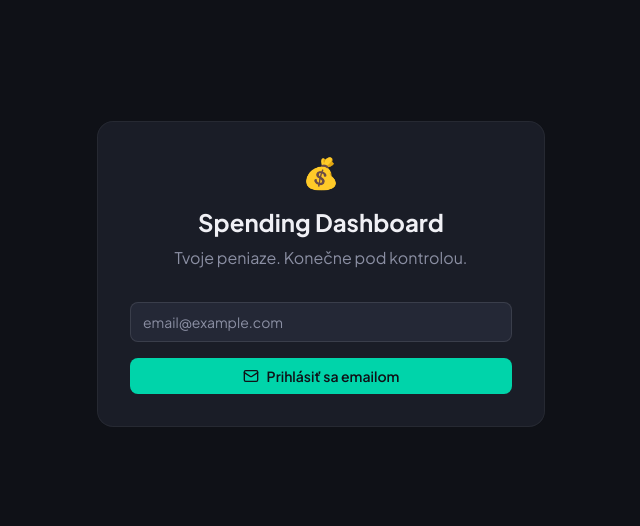
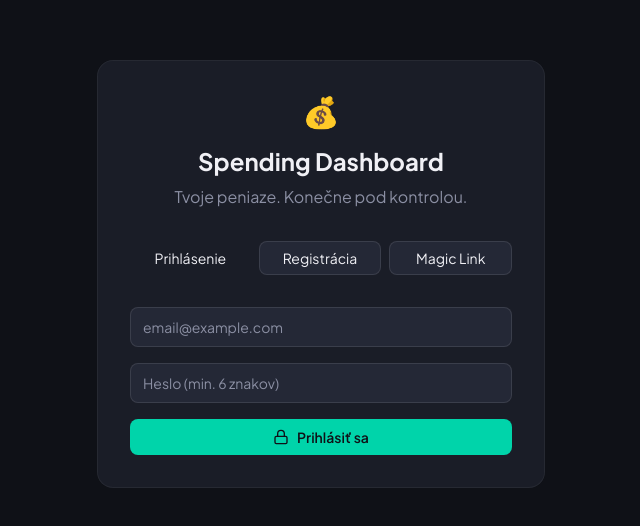
Before and after one commit to Capilaopenclaw/spending-dashboard, a Next.js app in the folder apps/web/: page /login in a window 1280 px wide. Shown: the part 126-652 px from the top of the page, without its empty margins (319-959 px from the left). Built offline with nearby package versions, Linux system fonts and the light colour scheme; no server answers.

Commit message:
feat: add password authentication (signin/signup) + improve magic link
- Three modes: Sign In (password), Sign Up (password), Magic Link
- Users can now register with email + password
- Magic link still available as alternative
- Better UX with mode tabs

```diff
--- a/apps/web/src/app/(auth)/login/page.tsx
+++ b/apps/web/src/app/(auth)/login/page.tsx
@@ -5,14 +5,43 @@ import { createClient } from '@/lib/supabase'
 import { Button } from '@/components/ui/button'
 import { Input } from '@/components/ui/input'
 import { Card } from '@/components/ui/card'
-import { Mail, Chrome } from 'lucide-react'
+import { Mail, Lock } from 'lucide-react'
 
 export default function LoginPage() {
   const [email, setEmail] = useState('')
+  const [password, setPassword] = useState('')
+  const [mode, setMode] = useState<'signin' | 'signup' | 'magic'>('signin')
   const [sent, setSent] = useState(false)
   const [loading, setLoading] = useState(false)
   const [error, setError] = useState<string | null>(null)
   const supabase = createClient()
+
+  async function handlePasswordAuth(e: React.FormEvent) {
+    e.preventDefault()
+    setLoading(true)
+    setError(null)
+
+    if (mode === 'signup') {
+      const { error } = await supabase.auth.signUp({
+        email,
+        password,
+        options: { emailRedirectTo: `${window.location.origin}/auth/callback` },
+      })
+      if (error) {
+        setError(error.message)
+      } else {
+        setSent(true)
+      }
+    } else {
+      const { error } = await supabase.auth.signInWithPassword({ email, password })
+      if (error) {
+        setError(error.message)
+      } else {
+        window.location.href = '/dashboard'
+      }
+    }
+    setLoading(false)
+  }
 
   async function handleMagicLink(e: React.FormEvent) {
     e.preventDefault()
@@ -30,12 +59,19 @@ export default function LoginPage() {
     }
   }
 
-  async function handleGoogle() {
-    const { error } = await supabase.auth.signInWithOAuth({
-      provider: 'google',
-      options: { redirectTo: `${window.location.origin}/auth/callback` },
-    })
-    if (error) setError(error.message)
+  if (sent) {
+    return (
+      <div className="flex min-h-screen items-center justify-center bg-bg-primary px-4">
+        <Card className="w-full max-w-md space-y-8 p-8">
+          <div className="rounded-lg bg-accent-primary/10 p-4 text-center text-sm text-accent-primary">
+            ✉️ Skontroluj si email — poslali sme ti {mode === 'magic' ? 'prihlasovací odkaz' : 'potvrdzovací odkaz'}.
+          </div>
+          <Button variant="secondary" onClick={() => setSent(false)} className="w-full">
+            Späť
+          </Button>
+        </Card>
+      </div>
+    )
   }
 
   return (
@@ -49,12 +85,34 @@ export default function LoginPage() {
           </p>
         </div>
 
-        {sent ? (
-          <div className="rounded-lg bg-accent-primary/10 p-4 text-center text-sm text-accent-primary">
-            ✉️ Skontroluj si email — poslali sme ti prihlasovací odkaz.
+        <div className="flex gap-2">
+          <Button
+            variant={mode === 'signin' ? 'default' : 'secondary'}
+            size="sm"
+            onClick={() => setMode('signin')}
+            className="flex-1"
+          >
+            Prihlásenie
+          </Button>
+          <Button
+            variant={mode === 'signup' ? 'default' : 'secondary'}
+            size="sm"
+            onClick={() => setMode('signup')}
+            className="flex-1"
+          >
+            Registrácia
+          </Button>
+          <Button
+            variant={mode === 'magic' ? 'default' : 'secondary'}
+            size="sm"
+            onClick={() => setMode('magic')}
+            className="flex-1"
+          >
+            Magic Link
+          </Button>
         </div>
-        ) : (
-          <>
+
+        {mode === 'magic' ? (
           <form onSubmit={handleMagicLink} className="space-y-4">
             <Input
               type="email"
@@ -65,25 +123,31 @@ export default function LoginPage() {
             />
             <Button type="submit" className="w-full" disabled={loading}>
               <Mail size={16} />
-                {loading ? 'Posielam...' : 'Prihlásiť sa emailom'}
+              {loading ? 'Posielam...' : 'Poslať magic link'}
             </Button>
           </form>
-
-            {/* Google login disabled - enable in Supabase Dashboard → Auth → Providers → Google */}
-            {/* <div className="relative">
-              <div className="absolute inset-0 flex items-center">
-                <div className="w-full border-t border-white/10" />
-              </div>
-              <div className="relative flex justify-center text-xs">
-                <span className="bg-bg-card px-2 text-text-secondary">alebo</span>
-              </div>
-            </div>
-
-            <Button variant="secondary" className="w-full" onClick={handleGoogle}>
-              <Chrome size={16} />
-              Prihlásiť sa cez Google
-            </Button> */}
-          </>
+        ) : (
+          <form onSubmit={handlePasswordAuth} className="space-y-4">
+            <Input
+              type="email"
+              placeholder="email@example.com"
+              value={email}
+              onChange={(e) => setEmail(e.target.value)}
+              required
+            />
+            <Input
+              type="password"
+              placeholder="Heslo (min. 6 znakov)"
+              value={password}
+              onChange={(e) => setPassword(e.target.value)}
+              required
+              minLength={6}
+            />
+            <Button type="submit" className="w-full" disabled={loading}>
+              <Lock size={16} />
+              {loading ? 'Načítavam...' : mode === 'signup' ? 'Zaregistrovať sa' : 'Prihlásiť sa'}
+            </Button>
+          </form>
         )}
 
         {error && (
```
Lines whose indentation alone changed are shown as unchanged.
